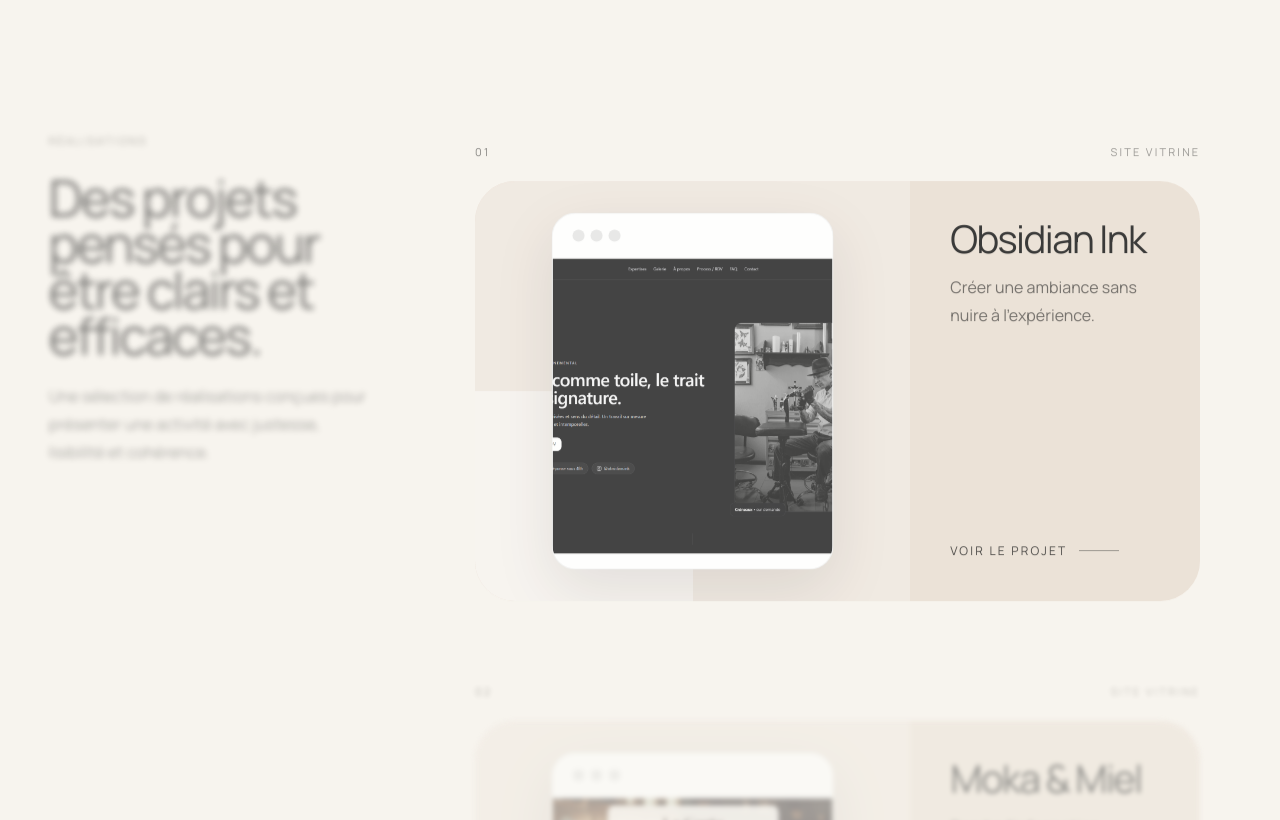
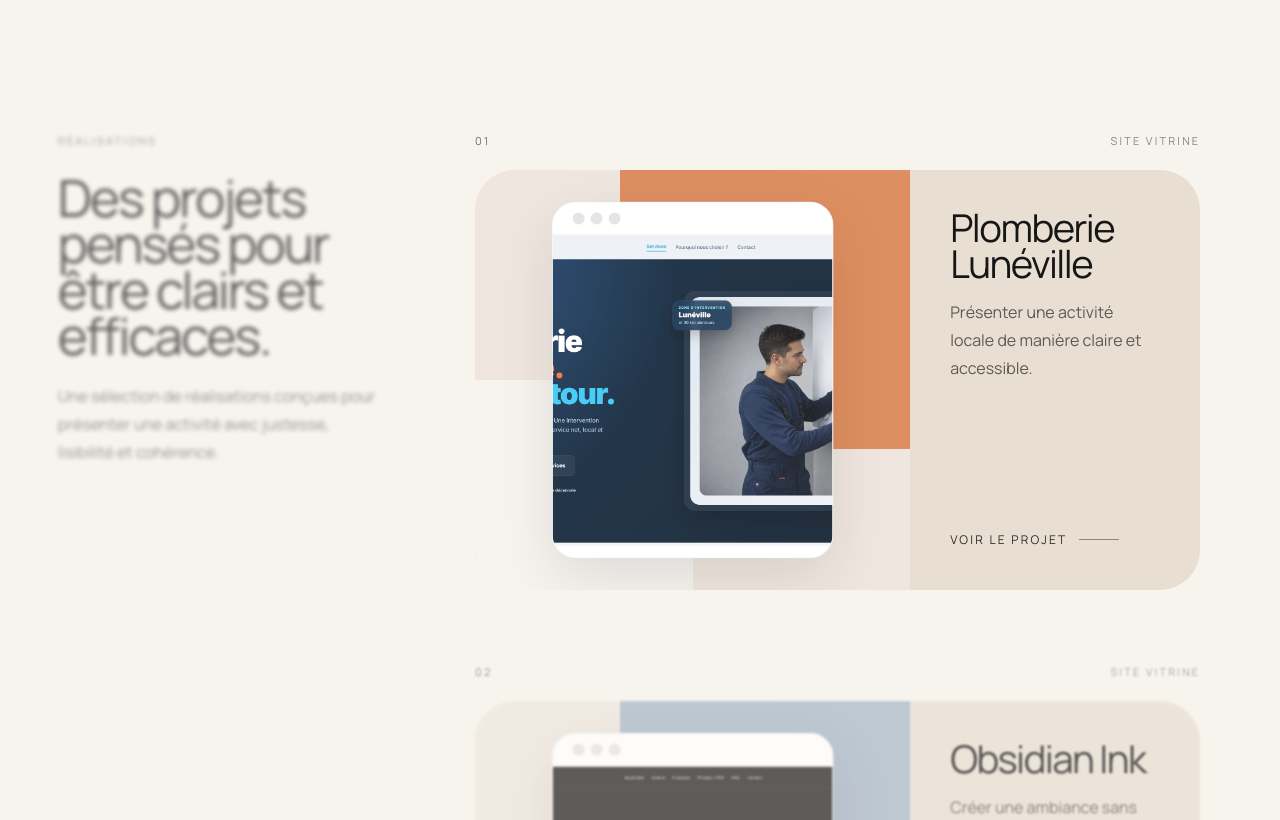
Before and after one commit to A-WEBerBeta/akiro, a React (Vite) app: page / in a window 1280 px wide. Shown: the part 1980-2800 px from the top of the page. Built offline with nearby package versions, Linux system fonts and the light colour scheme.

Commit message:
feat: reintroduce project color backgrounds and refine projects section layout

```diff
--- a/src/components/Projects.jsx
+++ b/src/components/Projects.jsx
@@ -65,14 +65,14 @@ export default function Projects() {
                       {/* faux navigateur avec vrai screen dedans */}
                       <div className="absolute left-1/2 top-1/2 h-[85%] w-[65%] -translate-x-1/2 -translate-y-1/2 overflow-hidden rounded-3xl border border-black/5 bg-white shadow-[0_20px_60px_rgba(0,0,0,0.10)] transition-all duration-700 ease-out group-hover:scale-[1.02] group-hover:-rotate-1">
                         {/* top bar navigateur */}
-                        <div className="flex items-center gap-1.5 border-b border-black/5 px-5 py-4">
+                        <div className="flex h-8 items-center gap-1.5 border-b border-black/5 px-5 py-4">
                           <span className="h-3 w-3 rounded-full bg-black/10" />
                           <span className="h-3 w-3 rounded-full bg-black/10" />
                           <span className="h-3 w-3 rounded-full bg-black/10" />
                         </div>
 
                         {/* screenshot */}
-                        <div className="relative h-[calc(100%-60px)] w-full overflow-hidden bg-[#F5F2EE]">
+                        <div className="relative h-[calc(100%-45px)] w-full overflow-hidden bg-[#F5F2EE]">
                           <img
                             src={project.image}
                             alt={project.title}
--- a/src/data/projects.js
+++ b/src/data/projects.js
@@ -1,12 +1,34 @@
 import mokaImg from "../assets/projects/moka.png";
 import obsidianImg from "../assets/projects/obsidian.png";
+import plomberieImg from "../assets/projects/plomberie.png";
 
 export const projects = [
   {
+    id: "plomberie-luneville",
+    index: "01",
+    title: "Plomberie Lunéville",
+    category: "Site vitrine",
+    color: "#DE8F61",
+    year: "2026",
+    role: "Conception & développement",
+    tagline: "Présenter une activité locale de manière claire et accessible.",
+    taglineSub:
+      "Un site pensé pour un artisan local, avec un accès immédiat aux informations essentielles et à la prise de contact.",
+    summary:
+      "Conception d’un site vitrine pour une activité artisanale locale. L’objectif était de rendre l’information immédiatement accessible, avec une structure simple, une hiérarchie claire et une expérience optimisée pour le mobile.",
+    image: plomberieImg,
+    palette: ["#1E3A5F", "#F5F2EE", "#4FA3D1", "#DCE6EF"],
+    typography: {
+      primary: "Inter",
+      secondary: "System UI",
+    },
+  },
+  {
     id: "obsidian-ink",
-    index: "01",
+    index: "02",
     title: "Obsidian Ink",
     category: "Site vitrine",
+    color: "#A8B7C8",
     year: "2026",
     role: "Front-end development",
     tagline: "Créer une ambiance sans nuire à l’expérience.",
@@ -23,9 +45,10 @@ export const projects = [
   },
   {
     id: "moka-miel",
-    index: "02",
+    index: "03",
     title: "Moka & Miel",
     category: "Site vitrine",
+    color: "#819179",
     year: "2026",
     role: "Intégration front-end",
     tagline: "Rendre l’information accessible immédiatement.",
```
Also changed, not shown: src/assets/projects/plomberie.png (added).
